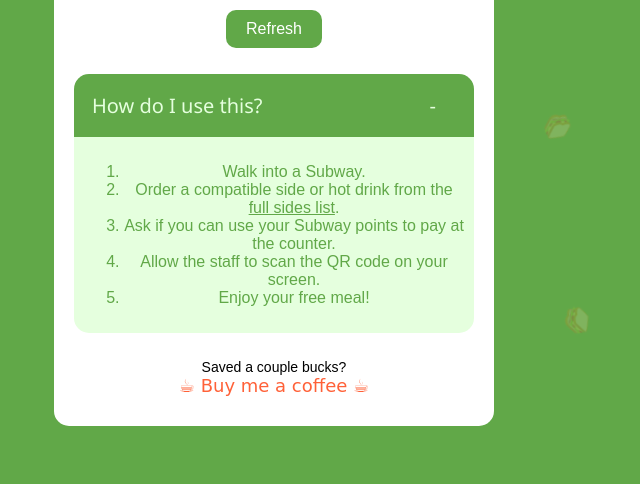
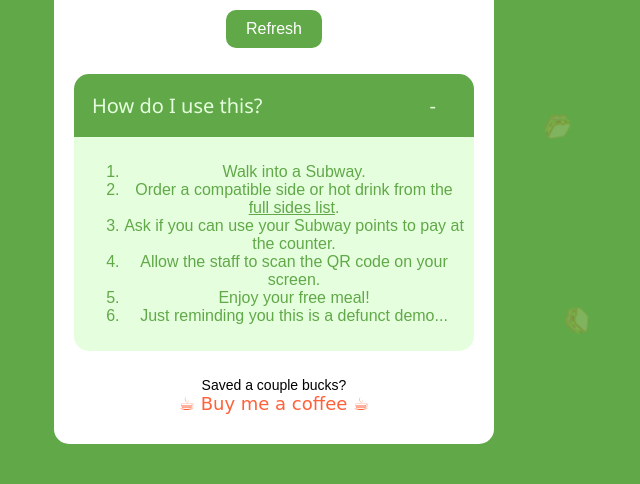
Before and after one commit to firesmasher231/subwaypython, a Flask app: template api/templates/index.html in a window 1280 px wide. Shown: the part 523-1007 px from the top of the page, without its empty margins (366-1006 px from the left). Before the commit the page ends 949 px from the top, so only its background shows below. Run offline with Flask 3, Linux system fonts and the light colour scheme; the template is opened without the code that fills it, so the values that code supplies are empty.

Commit message:
Update index.html

```diff
--- a/api/templates/index.html
+++ b/api/templates/index.html
@@ -174,6 +174,7 @@
 						</li>
 						<li>Allow the staff to scan the QR code on your screen.</li>
 						<li>Enjoy your free meal!</li>
+						<li>Just reminding you this is a defunct demo...</li>
 					</ol>
 				</div>
 			</div>
```
